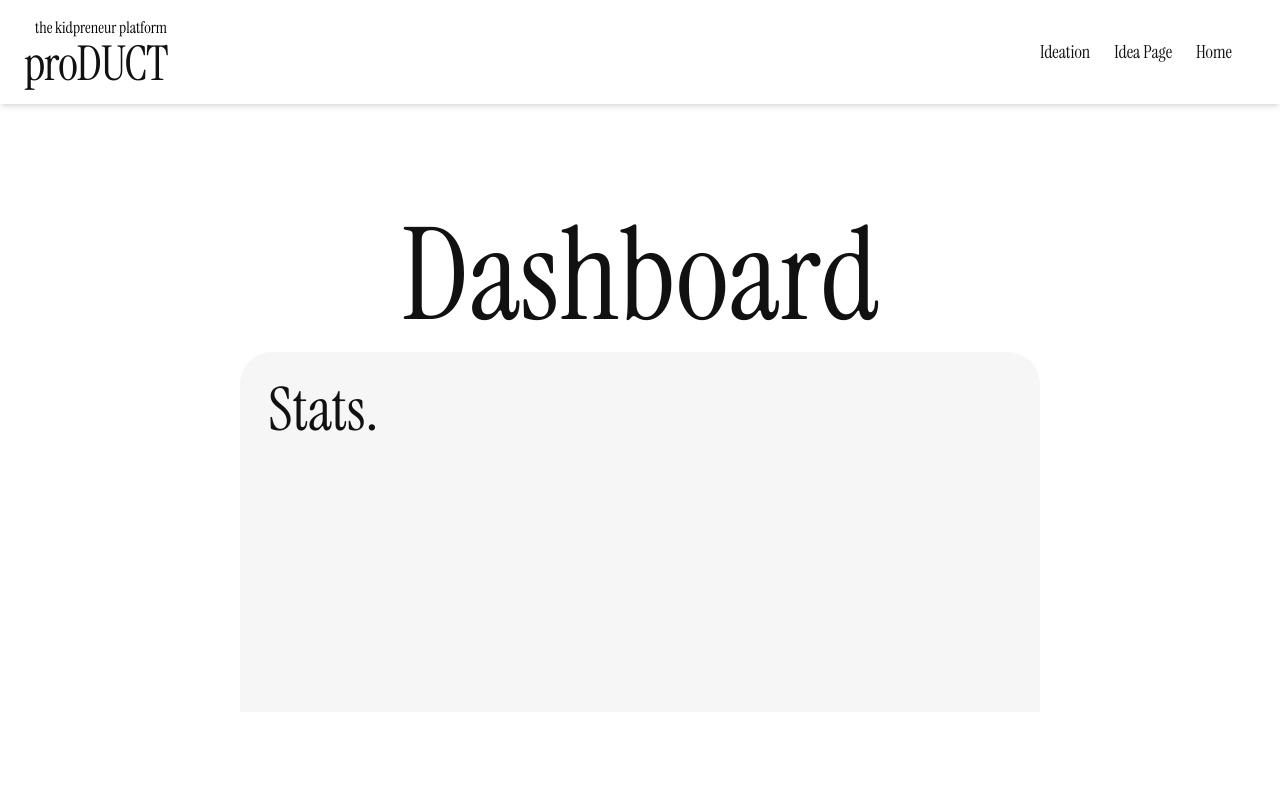
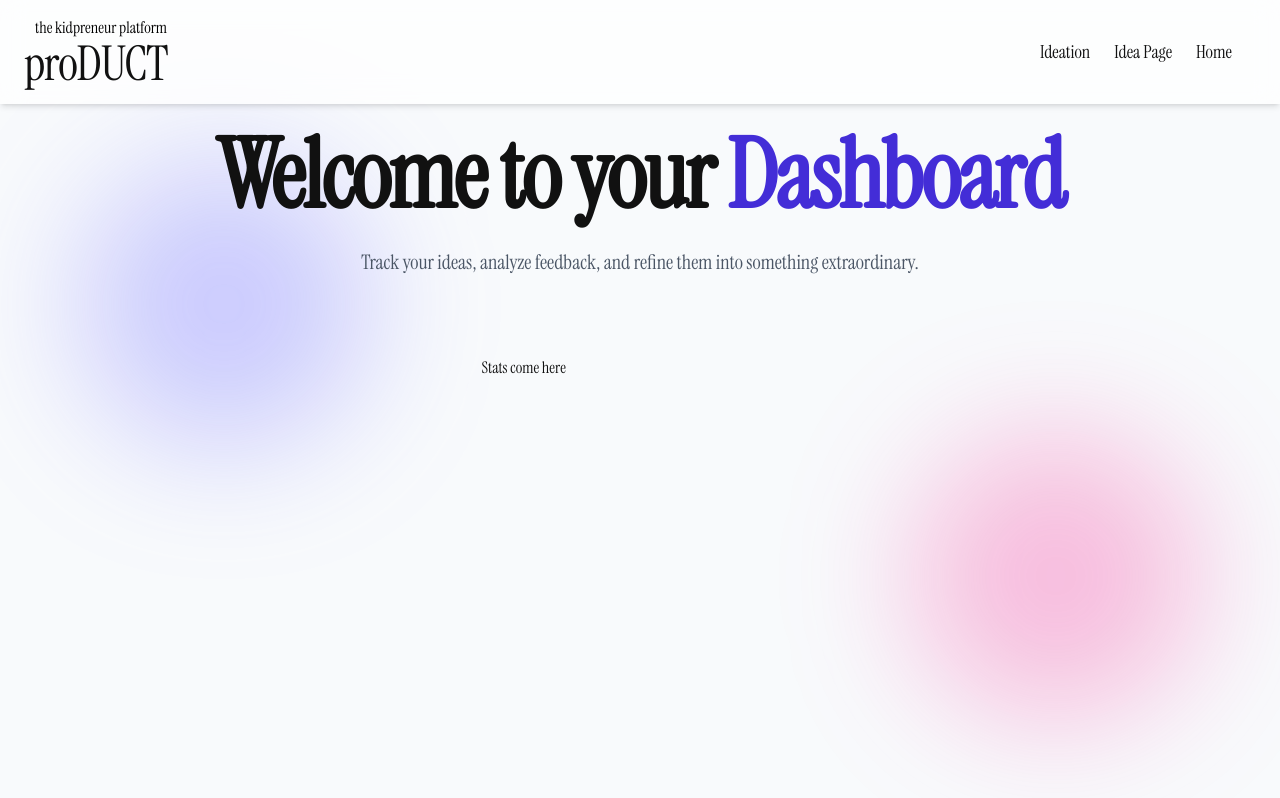
Before and after one commit to CoolDev432/proDUCT-Design-Championship-2025-Submission, a Next.js app: page /dashboard in a window 1280 px wide. Built offline with nearby package versions, Linux system fonts and the light colour scheme; no server answers.

Commit message:
UI Revamp

```diff
--- /dev/null
+++ b/app/components/About.js
@@ -0,0 +1,36 @@
+import React from 'react'
+import { FiMessageSquare, FiZap } from 'react-icons/fi'
+
+const About = () => {
+  return (
+    <div className="h-fit w-[99vw] px-6 py-20 relative overflow-hidden">
+      <div className="absolute left-3 md:top-40 top-20 w-72 h-72 md:bg-indigo-500/40 bg-indigo-600/30 rounded-full blur-3xl"></div>
+
+      <div className="flex justify-center items-center flex-col relative z-10">
+        <h1 className="md:text-6xl text-5xl font-bold text-center">
+          What is <span className="text-indigo-800">proDUCT</span>?
+        </h1>
+
+        <div className="flex justify-evenly items-center md:flex-row flex-col">
+          <div className="bg-white m-9 shadow-xl hover:shadow-2xl h-80 w-80 rounded-2xl transition-all duration-300 p-6 flex flex-col items-center justify-center text-center">
+            <FiMessageSquare className="text-indigo-600 w-12 h-12 mb-4" />
+            <h2 className="text-xl font-semibold mb-2">IdeaPage</h2>
+            <p className="text-gray-600">
+              See others ideas, comment, and upvote to support creative projects.
+            </p>
+          </div>
+
+          <div className="bg-white shadow-xl hover:shadow-2xl h-80 w-80 rounded-2xl transition-all duration-300 p-6 flex flex-col items-center justify-center text-center">
+            <FiZap className="text-indigo-600 w-12 h-12 mb-4" />
+            <h2 className="text-xl font-semibold mb-2">Ideation</h2>
+            <p className="text-gray-600">
+              Get AI-powered help to curate and refine your amazing ideas instantly.
+            </p>
+          </div>
+        </div>
+      </div>
+    </div>
+  )
+}
+
+export default About
--- /dev/null
+++ b/app/components/Footer.js
@@ -0,0 +1,29 @@
+import React from "react";
+import Image from "next/image";
+import { Instrument_Serif } from "next/font/google";
+
+const instrumentSerif = Instrument_Serif({
+  weight: "400",
+  subsets: ["latin"],
+});
+
+const Footer = () => {
+  return (
+    <footer className="w-[99vw] h-[12vh] bg-slate-100 flex justify-center items-center p-4">
+      <div className="flex items-center gap-4">
+        <Image src="/logo.png" height={60} width={60} alt="logo" />
+        <div className={`${instrumentSerif.className}`}>
+          <p className="text-xs text-gray-600">the kidpreneur platform</p>
+          <h1 className="text-3xl md:text-4xl tracking-tight text-indigo-800">
+            proDUCT
+          </h1>
+          <p className="text-sm text-gray-700">
+            Built by Shashwat Singh, Gurukul The School
+          </p>
+        </div>
+      </div>
+    </footer>
+  );
+};
+
+export default Footer;
--- a/app/components/Hero.js
+++ b/app/components/Hero.js
@@ -1,5 +1,7 @@
+'use client'
+
 import React from "react";
-import { SignedIn, SignedOut, SignIn, SignInButton, SignOutButton } from "@clerk/nextjs";
+import { SignedIn, SignedOut, SignInButton, SignOutButton } from "@clerk/nextjs";
 import Link from "next/link";
 
 const Hero = () => {
@@ -7,7 +9,7 @@ const Hero = () => {
     <section className="relative bg-slate-100 min-h-[80vh] w-full shadow-2xl flex flex-col justify-center items-center px-6 sm:px-12 text-center overflow-hidden">
       <div className="absolute top-20 left-20 w-72 h-72 md:bg-pink-500/40 bg-indigo-600/30 rounded-full blur-3xl"></div>
 
-      <div className="relative z-10 max-w-4xl">
+      <div className=" z-10 max-w-4xl">
         <h1 className="font-extrabold text-4xl sm:text-5xl md:text-6xl lg:text-7xl font-sans leading-tight">
           Turn Your Ideas Into <br />
           <span className="text-indigo-700">Impactful</span> Startups
@@ -17,24 +19,31 @@ const Hero = () => {
           A community-driven platform for students to refine concepts, get valuable feedback, and launch their venture.
         </p>
 
-        <div>
+        <div className="mt-8 flex flex-col sm:flex-row items-center justify-center gap-4">
           <SignedOut>
-            <SignInButton />
-            <SignOutButton />
+            <SignInButton mode="modal">
+              <button className="bg-indigo-600 p-3 px-6 text-white rounded-3xl cursor-pointer hover:opacity-80 transition-all">
+                Sign In
+              </button>
+            </SignInButton>
+            <SignInButton mode="modal">
+              <button className="bg-pink-500 p-3 px-6 text-white rounded-3xl cursor-pointer hover:opacity-80 transition-all">
+                Get Started
+              </button>
+            </SignInButton>
           </SignedOut>
+
           <SignedIn>
-            <div>
-            <button className="bg-blue-600 p-3 text-white rounded-3xl m-3 cursor-pointer hover:opacity-80 transition-all transition-1">
-              <Link href={`/dashboard`}>
-                  Dashboard
-              </Link>
-            </button>
+            <Link href="/dashboard">
+              <button className="bg-blue-600 p-3 px-6 text-white rounded-3xl cursor-pointer hover:opacity-80 transition-all">
+                Dashboard
+              </button>
+            </Link>
             <SignOutButton>
-              <button className="cursor-pointer text-red-700">
+              <button className="cursor-pointer text-red-700 font-medium hover:underline">
                 Sign Out
               </button>
             </SignOutButton>
-            </div>
           </SignedIn>
         </div>
       </div>
--- a/app/components/Trending.js
+++ b/app/components/Trending.js
@@ -28,25 +28,19 @@ const Trending = () => {
 
   return (
     <section
-      className={`${instrumentSerif.className} relative bg-slate-50 py-20 px-6 sm:px-12 flex flex-col justify-center items-center text-center overflow-hidden`}
+      className={`font-sans font-extralight relative bg-slate-50 py-20 px-6 sm:px-12 flex flex-col justify-center items-center text-center overflow-hidden`}
     >
-      {/* Background glow */}
-      <div className="absolute -top-10 right-10 w-72 h-72 bg-indigo-600/20 rounded-full blur-3xl"></div>
 
       <div className="relative z-10 max-w-5xl">
-        {/* Heading */}
-        <p className="text-2xl sm:text-3xl text-gray-700 font-medium">
-          Top 5 Trending
-        </p>
         <h1 className="text-5xl sm:text-6xl md:text-7xl lg:text-8xl font-extrabold leading-tight mt-2">
-          <span className="text-indigo-700">Ideas</span>
+          <span className="text-indigo-700">Trending Ideas.</span>
         </h1>
 
         <div className="flex justify-evenly items-center flex-wrap mt-14">
           {trending.map((item, index) => (
             <div
               key={item.$id}
-              className="relative flex flex-col items-center shadow-lg hover:shadow-2xl hover:scale-105 transform transition-all duration-300 p-6 rounded-2xl bg-white w-72"
+              className="relative m-8 flex flex-col items-center shadow-lg hover:shadow-2xl hover:scale-105 transform transition-all duration-300 p-6 rounded-2xl bg-white w-72"
             >
               <div
                 className={`absolute -top-4 -left-4 flex items-center justify-center w-12 h-12 rounded-full shadow-md text-white font-bold text-lg ${
@@ -62,19 +56,16 @@ const Trending = () => {
                 )}
               </div>
 
-              {/* Logo */}
               <img
                 src={item.logo ?? '/fallback.png'}
                 alt={item.title ?? 'idea'}
                 className="w-24 h-24 object-contain rounded-full"
               />
 
-              {/* Title */}
               <p className="mt-4 text-xl font-semibold text-gray-800">
                 {item.title}
               </p>
 
-              {/* Upvotes */}
               <div className="flex items-center gap-2 bg-indigo-50 px-4 py-2 rounded-full mt-4 shadow-sm group">
                 <FiArrowUp className="text-indigo-600 w-5 h-5 transition-transform group-hover:-translate-y-1" />
                 <span className="text-indigo-800 font-semibold text-lg">
--- a/app/dashboard/components/Hero.js
+++ b/app/dashboard/components/Hero.js
@@ -1,26 +1,27 @@
 'use client'
 
-import React from 'react'
-import { Instrument_Serif } from 'next/font/google'
-import { UserButton, useUser } from '@clerk/nextjs'
-import Link from 'next/link'
+import React from "react";
+import { Instrument_Serif } from "next/font/google";
 
 const instrumentSerif = Instrument_Serif({
   weight: "400",
   subsets: ["latin"],
-})
+});
 
 const Hero = () => {
-  const { user } = useUser();
   return (
-    <div className={`${instrumentSerif.className} p-3 mt-50`}>
-      <div className="flex justify-center items-center w-full">
-        <h1 className="text-6xl md:text-9xl text-center">
-          Dashboard
-        </h1>
-      </div>
-    </div>
-  )
-}
+    <section
+      className={`${instrumentSerif.className} text-center flex flex-col items-center gap-6`}
+    >
+      <h1 className="text-5xl md:text-7xl lg:text-8xl font-bold tracking-tight">
+        Welcome to your <span className="text-indigo-700">Dashboard</span>
+      </h1>
+      <p className="text-lg md:text-xl text-gray-600 max-w-2xl">
+        Track your ideas, analyze feedback, and refine them into something
+        extraordinary.
+      </p>
+    </section>
+  );
+};
 
-export default Hero
+export default Hero;
--- a/app/dashboard/components/Stats.js
+++ b/app/dashboard/components/Stats.js
@@ -1,18 +1,23 @@
-import React from 'react'
-import { Instrument_Serif } from 'next/font/google'
+import React from "react";
+import { Instrument_Serif } from "next/font/google";
+import { FaLightbulb, FaChartLine, FaUsers } from "react-icons/fa";
 
 const instrumentSerif = Instrument_Serif({
   weight: "400",
   subsets: ["latin"],
-})
+});
+
 const Stats = () => {
   return (
-    <div className={`bg-[#F7F6F6] rounded-t-4xl md:w-200 w-full md:h-90 h-full m-auto p-7 ${instrumentSerif.className}`}>
-        <h1 className='text-6xl'>
-            Stats.
+    <section
+      className={`max-w-6xl mx-auto px-6 grid md:grid-cols-3 gap-8 ${instrumentSerif.className}`}
+    >
+
+        <h1>
+          Stats come here
         </h1>
-    </div>
-  )
-}
+    </section>
+  );
+};
 
-export default Stats
+export default Stats;
--- a/app/dashboard/page.js
+++ b/app/dashboard/page.js
@@ -1,16 +1,20 @@
-import React from 'react'
-import Nav from './components/Nav'
-import Stats from './components/Stats'
-import Hero from './components/Hero'
+import React from "react";
+import Nav from "./components/Nav";
+import Stats from "./components/Stats";
+import Hero from "./components/Hero";
 
 const Dashboard = () => {
   return (
-    <div>
-        <Nav />
+    <div className="relative min-h-screen bg-slate-50 overflow-hidden">
+      <Nav />
+      <div className="absolute top-40 left-20 w-72 h-72 bg-indigo-500/30 rounded-full blur-3xl"></div>
+      <div className="absolute bottom-20 right-20 w-72 h-72 bg-pink-500/30 rounded-full blur-3xl"></div>
+      <main className="relative z-10 flex flex-col gap-20 pt-32 px-6 md:px-16">
         <Hero />
         <Stats />
+      </main>
     </div>
-  )
-}
+  );
+};
 
-export default Dashboard
+export default Dashboard;
--- a/app/layout.js
+++ b/app/layout.js
@@ -22,7 +22,7 @@ export default function RootLayout({ children }) {
     <ClerkProvider>
     <html lang="en">
       <body
-        className={`${geistSans.variable} ${geistMono.variable} antialiased`}
+        className={`${geistSans.variable} ${geistMono.variable} antialiased overflow-x-hidden`}
       >
         {children}
       </body>
--- a/app/page.js
+++ b/app/page.js
@@ -1,14 +1,20 @@
+'use client'
+
 import React from 'react'
+import About from './components/About'
 import Hero from './components/Hero'
 import Trending from './components/Trending'
+import Footer from './components/Footer'
 
-const page = () => {
+const Page = () => {
   return (
-    <div className='h-[300vh]'>
+    <div className="h-[200vh]">
       <Hero />
+      <About />
       <Trending />
+      <Footer />
     </div>
   )
 }
 
-export default page
+export default Page
```
Also changed, not shown: public/logo.png (added).
